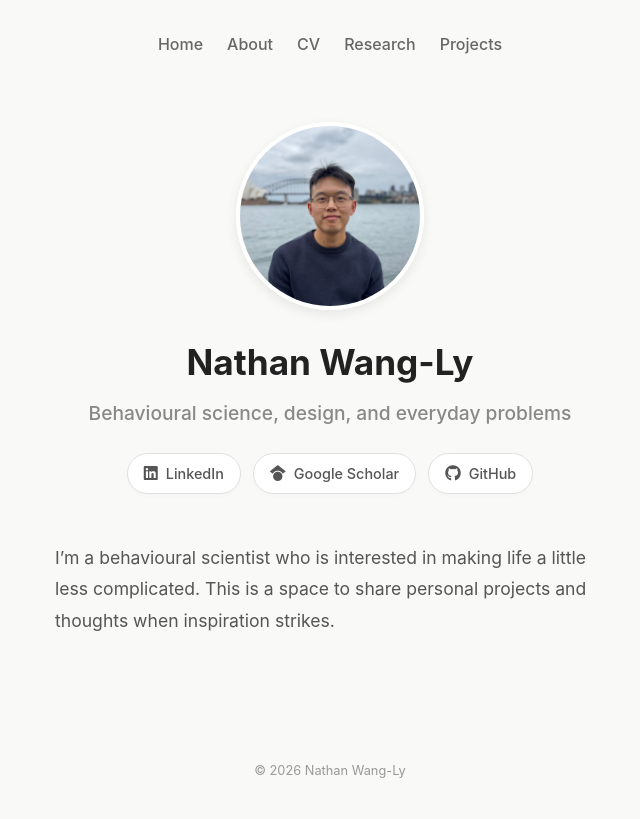
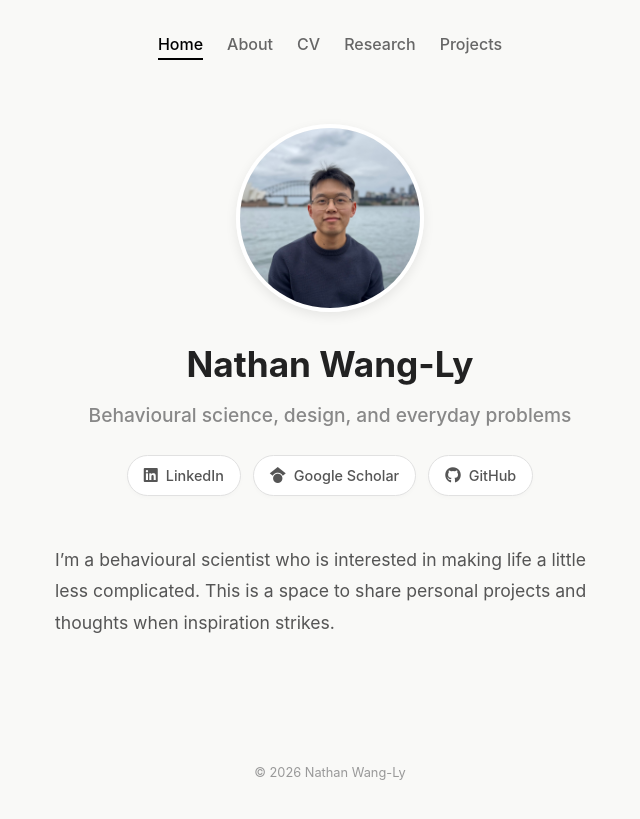
Before and after one commit to nathanwangly/nathanwangly.github.io, a Jekyll site: the page built from index.md, in a window 1280 px wide. Shown: the top 819 px of the page, without its empty margins (310-950 px from the left). Built offline with Jekyll 4.4.1, drawn with Linux system fonts in a browser that asks for light colours.

Commit message:
Update nav bar to show active section

```diff
--- a/_includes/nav.html
+++ b/_includes/nav.html
@@ -1,7 +1,7 @@
 <nav class="site-nav">
-  <a href="{{ '/' | relative_url }}" class="nav-link">Home</a>
-  <a href="{{ '/about' | relative_url }}" class="nav-link">About</a>
-  <a href="{{ '/cv' | relative_url }}" class="nav-link">CV</a>
-  <a href="{{ '/research' | relative_url }}" class="nav-link">Research</a>
-  <a href="{{ '/projects' | relative_url }}" class="nav-link">Projects</a>
+  <a href="{{ '/' | relative_url }}" class="nav-link {% if page.url == '/' %}active{% endif %}">Home</a>
+  <a href="{{ '/about' | relative_url }}" class="nav-link {% if page.url contains 'about' %}active{% endif %}">About</a>
+  <a href="{{ '/cv' | relative_url }}" class="nav-link {% if page.url contains 'cv' %}active{% endif %}">CV</a>
+  <a href="{{ '/research' | relative_url }}" class="nav-link {% if page.url contains 'research' %}active{% endif %}">Research</a>
+  <a href="{{ '/projects' | relative_url }}" class="nav-link {% if page.url contains 'projects' %}active{% endif %}">Projects</a>
 </nav>
--- a/assets/css/main.css
+++ b/assets/css/main.css
@@ -31,6 +31,11 @@ body {
 
 .nav-link:hover {
   color: #000;
+}
+
+.nav-link.active {
+  color: #000;
+  border-bottom: 2px solid #000; /* Subtle underline for the current page */
 }
 
 /* Profile Picture Logic */
```
